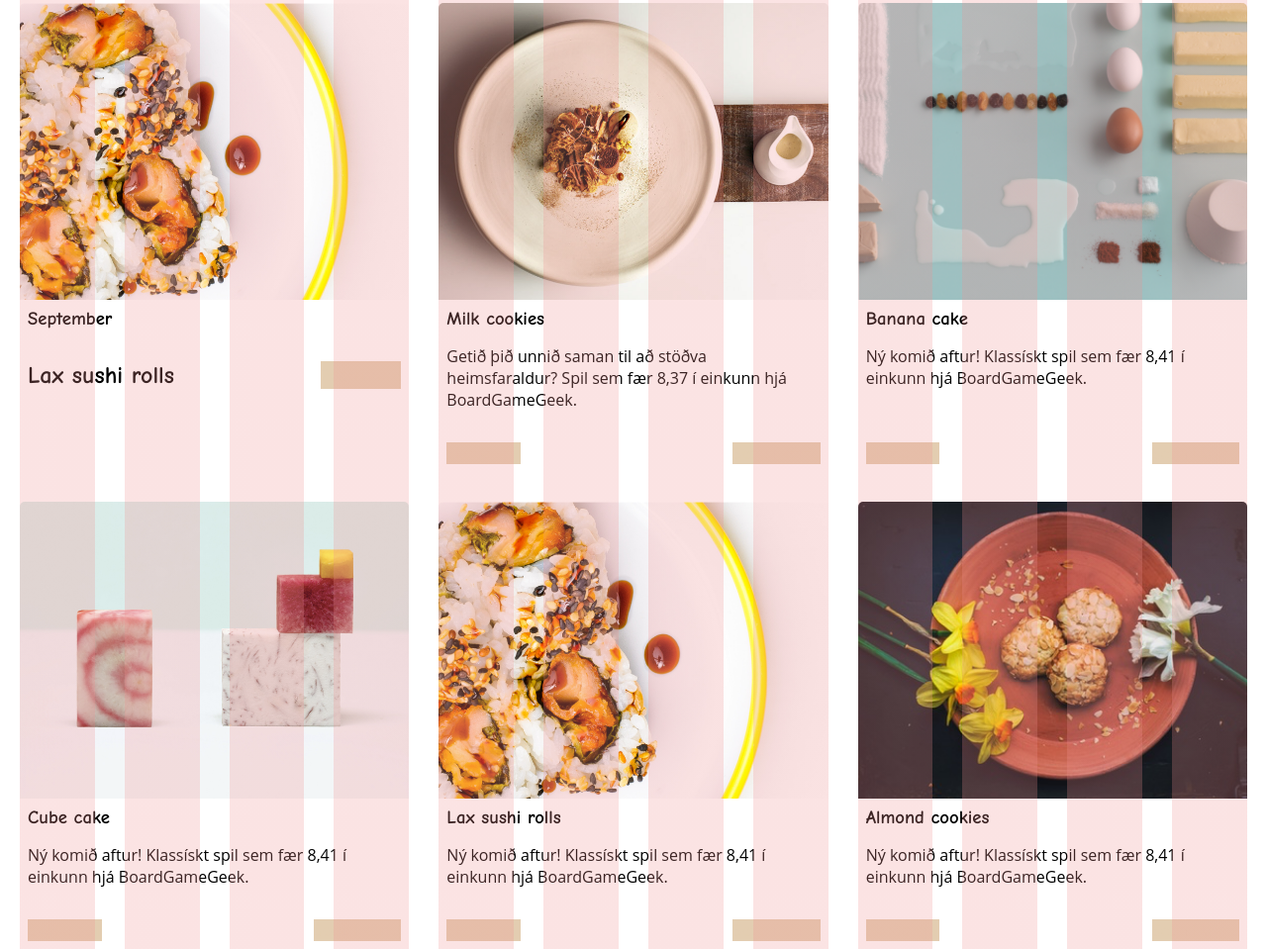
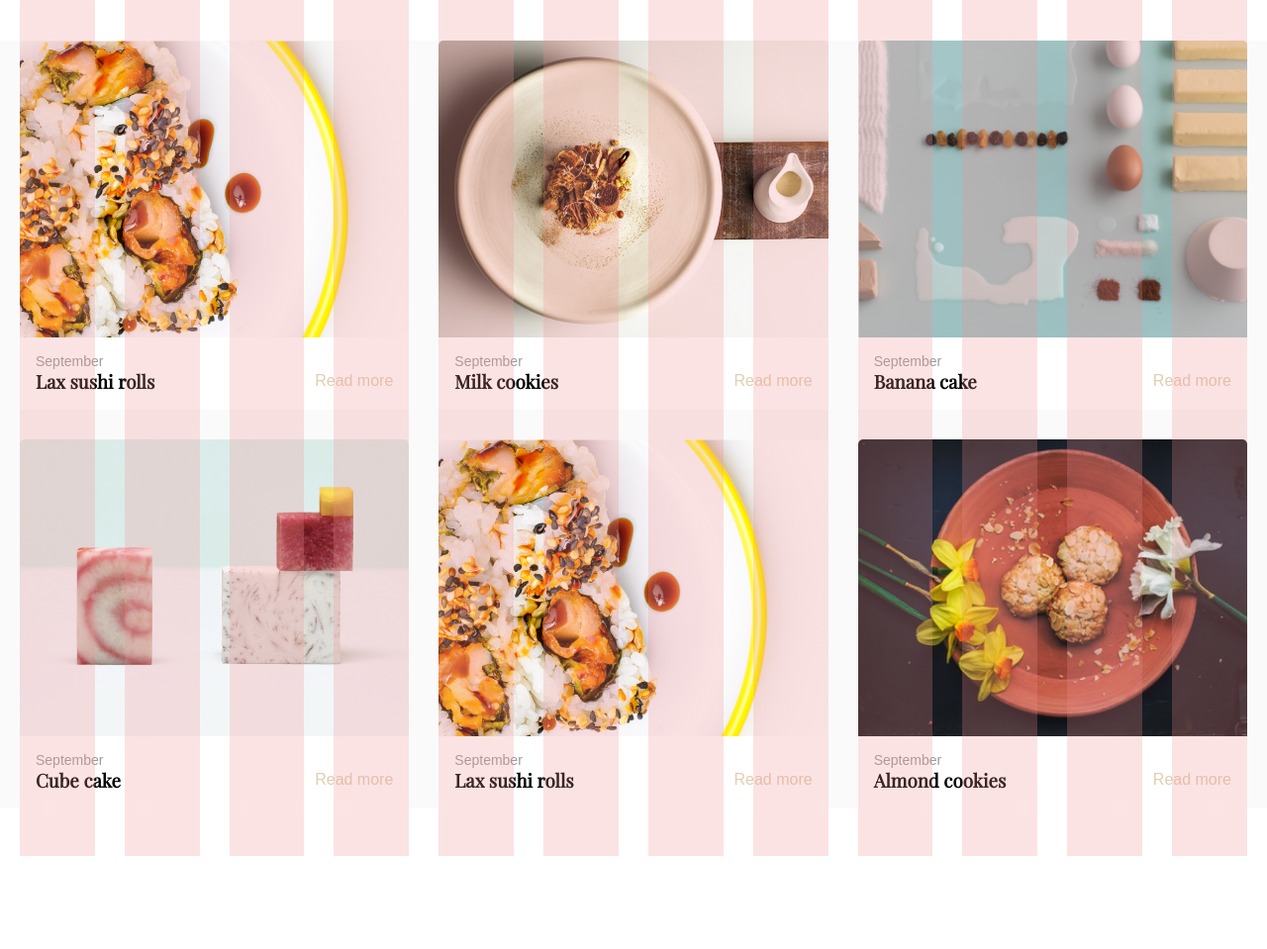
Before and after one commit to janusbirgisson/hopaverkefni-1, a website: page index.html in a window 1280 px wide. Shown: the part 758-1717 px from the top of the page at 99% size. After the commit the page ends 1623 px from the top, so only its background shows below. Drawn offline with Linux system fonts and the light colour scheme.

Commit message:
Cards updated and a functioning grid

```diff
--- a/index.html
+++ b/index.html
@@ -8,11 +8,8 @@
     <link rel="stylesheet" href="./grid.css" />
   </head>
   <body>
-
     <div class="wrapper">
-
       <nav class="wrapper-nav">
-
         <div class="navigation">
           <a href="index.html"
             ><img src="./images/Logotype.svg" alt="yum&yum logo."
@@ -27,7 +24,6 @@
           <a href="index.html" class="menu-icon"
             ><img src="./images/Burger-Menu-Icon.svg" alt="yum&yum logo."
           /></a>
-
         </div>
       </nav>
 
@@ -42,7 +38,6 @@
               pumpkin pie is often eaten during the fall and early winter.
             </p>
             <a href="./sidur/y.html" class="button">See more</a>
-
           </div>
           <div class="intro-img">
             <img src="./images/cake-header.png" alt="yum&yum logo." />
@@ -59,15 +54,17 @@
                 <div class="image">
                   <img
                     src="./images/lax-sushi-rolls.png"
-                    alt="Mynd af boxi spilsins Brass: Birmingham"
+                    alt="Picture of four sushi pieces of salmon sushi sesame seeds and sauce on top"
                   />
                 </div>
                 <div class="content">
-                  <h3 class="title">September</h3>
+                  <p class="card-text">September</p>
                   <div class="actions">
                     <!-- Rétt leið til að útbúa form, þó ekkert virki... -->
-                    <h2 class="title">Lax sushi rolls</h2>
-                    <a href="./sidur/spil.html" class="button">Read more</a>
+                    <h3 class="title">Lax sushi rolls</h3>
+                    <a href="./sidur/spil.html" class="text-button"
+                      >Read more</a
+                    >
                   </div>
                 </div>
               </section>
@@ -75,26 +72,18 @@
               <section class="card">
                 <div class="image">
                   <img
-                    class="image"
                     src="./images/milk-cookies.png"
-                    alt="Lax sushi rolls"
+                    alt="Picture of a exotic dessert on a plate with sauce on the side"
                   />
                 </div>
                 <div class="content">
+                  <p class="card-text">September</p>
+                  <div class="actions">
+                    <!-- Rétt leið til að útbúa form, þó ekkert virki... -->
                     <h3 class="title">Milk cookies</h3>
-                  <div class="text">
-                    <p>
-                      Getið þið unnið saman til að stöðva heimsfaraldur? Spil
-                      sem fær 8,37 í einkunn hjá BoardGameGeek.
-                    </p>
-                  </div>
-                  <div class="actions">
-                    <a href="./sidur/spil.html" class="button">Skoða spil</a>
-
-                    <form method="post" action=".">
-                      <input type="hidden" name="id" value="1" />
-                      <button class="button">Setja í körfu</button>
-                    </form>
+                    <a href="./sidur/spil.html" class="text-button"
+                      >Read more</a
+                    >
                   </div>
                 </div>
               </section>
@@ -103,25 +92,17 @@
                 <div class="image">
                   <img
                     src="./images/banana-cake.png"
-                    alt="Mynd af boxi spilsins Brass: Birmingham"
+                    alt="Picture of the ingredients in the banana cake recipe"
                   />
                 </div>
                 <div class="content">
+                  <p class="card-text">September</p>
+                  <div class="actions">
+                    <!-- Rétt leið til að útbúa form, þó ekkert virki... -->
                     <h3 class="title">Banana cake</h3>
-                  <div class="text">
-                    <p>
-                      Ný komið aftur! Klassískt spil sem fær 8,41 í einkunn hjá
-                      BoardGameGeek.
-                    </p>
-                  </div>
-                  <div class="actions">
-                    <a href="./sidur/spil.html" class="button">Skoða spil</a>
-
-                    <!-- Rétt leið til að útbúa form, þó ekkert virki... -->
-                    <form method="post" action=".">
-                      <input type="hidden" name="id" value="1" />
-                      <button class="button">Setja í körfu</button>
-                    </form>
+                    <a href="./sidur/spil.html" class="text-button"
+                      >Read more</a
+                    >
                   </div>
                 </div>
               </section>
@@ -130,25 +111,17 @@
                 <div class="image">
                   <img
                     src="./images/cube-cake.png"
-                    alt="Mynd af boxi spilsins Brass: Birmingham"
+                    alt="Picture of different sized cakes in the form of cubes"
                   />
                 </div>
                 <div class="content">
+                  <p class="card-text">September</p>
+                  <div class="actions">
+                    <!-- Rétt leið til að útbúa form, þó ekkert virki... -->
                     <h3 class="title">Cube cake</h3>
-                  <div class="text">
-                    <p>
-                      Ný komið aftur! Klassískt spil sem fær 8,41 í einkunn hjá
-                      BoardGameGeek.
-                    </p>
-                  </div>
-                  <div class="actions">
-                    <a href="./sidur/spil.html" class="button">Skoða spil</a>
-
-                    <!-- Rétt leið til að útbúa form, þó ekkert virki... -->
-                    <form method="post" action=".">
-                      <input type="hidden" name="id" value="1" />
-                      <button class="button">Setja í körfu</button>
-                    </form>
+                    <a href="./sidur/spil.html" class="text-button"
+                      >Read more</a
+                    >
                   </div>
                 </div>
               </section>
@@ -157,25 +130,17 @@
                 <div class="image">
                   <img
                     src="./images/lax-sushi-rolls.png"
-                    alt="Mynd af boxi spilsins Brass: Birmingham"
+                    alt="Picture of four sushi pieces of salmon sushi sesame seeds and sauce on top"
                   />
                 </div>
                 <div class="content">
+                  <p class="card-text">September</p>
+                  <div class="actions">
+                    <!-- Rétt leið til að útbúa form, þó ekkert virki... -->
                     <h3 class="title">Lax sushi rolls</h3>
-                  <div class="text">
-                    <p>
-                      Ný komið aftur! Klassískt spil sem fær 8,41 í einkunn hjá
-                      BoardGameGeek.
-                    </p>
-                  </div>
-                  <div class="actions">
-                    <a href="./sidur/spil.html" class="button">Skoða spil</a>
-
-                    <!-- Rétt leið til að útbúa form, þó ekkert virki... -->
-                    <form method="post" action=".">
-                      <input type="hidden" name="id" value="1" />
-                      <button class="button">Setja í körfu</button>
-                    </form>
+                    <a href="./sidur/spil.html" class="text-button"
+                      >Read more</a
+                    >
                   </div>
                 </div>
               </section>
@@ -184,25 +149,17 @@
                 <div class="image">
                   <img
                     src="./images/almond-cookies.png"
-                    alt="Mynd af boxi spilsins Brass: Birmingham"
+                    alt="Piture of 3 cookies on a red plate with almond flakes sprinkled over and flowers laying on the plate"
                   />
                 </div>
                 <div class="content">
+                  <p class="card-text">September</p>
+                  <div class="actions">
+                    <!-- Rétt leið til að útbúa form, þó ekkert virki... -->
                     <h3 class="title">Almond cookies</h3>
-                  <div class="text">
-                    <p>
-                      Ný komið aftur! Klassískt spil sem fær 8,41 í einkunn hjá
-                      BoardGameGeek.
-                    </p>
-                  </div>
-                  <div class="actions">
-                    <a href="./sidur/spil.html" class="button">Skoða spil</a>
-
-                    <!-- Rétt leið til að útbúa form, þó ekkert virki... -->
-                    <form method="post" action=".">
-                      <input type="hidden" name="id" value="1" />
-                      <button class="button">Setja í körfu</button>
-                    </form>
+                    <a href="./sidur/spil.html" class="text-button"
+                      >Read more</a
+                    >
                   </div>
                 </div>
               </section>
--- a/styles/base.scss
+++ b/styles/base.scss
@@ -22,6 +22,7 @@ html {
 }
 
 /*** Allt meginmál notar open sans ***/
+p,
 html,
 input,
 select,
--- a/styles/card.scss
+++ b/styles/card.scss
@@ -31,8 +31,7 @@
   display: flex;
   flex-direction: column;
   background-color: var(--color-white);
-  gap: var(--spacing);
-  padding: calc(var(--spacing) / 2);
+  padding: var(--spacing);
 
   border-top: 0;
 }
@@ -59,5 +58,5 @@
   display: flex;
   justify-content: space-between;
   gap: var(--spacing);
-  margin-top: var(--spacing);
+  vertical-align: middle;
 }
--- a/styles/cards.scss
+++ b/styles/cards.scss
@@ -15,8 +15,10 @@
 
 .cards > .content {
   display: grid;
-  grid-template-columns: repeat(12, 1fr); /* Maintain 12-column grid */
-  gap: var(--gutter);
+  grid-template-rows: auto;
+  gap: var(--vertical-space);
+  justify-items: center;
+  width: 100%;
 }
 
 @media (width >= 700px) {
--- a/styles/config.scss
+++ b/styles/config.scss
@@ -3,7 +3,6 @@
 :root {
   --font-size-base: 16px;
   --font-size-headings: 1.5rem;
-
 
   /* Grunn bilið okkar er 1rem == 16px */
   --spacing: 1rem;
@@ -43,12 +42,13 @@
   /* Litir */
 
   /** Litir með nafni **/
-  --color-grey: #FAFAFA;
-  --color-brown: #E3CDB1;
-  --color-white: #FFFFFF;
+  --color-grey: #fafafa;
+  --color-brown: #e3cdb1;
+  --color-white: #ffffff;
   --color-black: #000;
-  --color-beige: #F7F1EB;
-  --color-light-gray: #5E5B69;
+  --color-beige: #f7f1eb;
+  --color-light-gray: #5e5b69;
+  --color-text-gray: #9b9b9b;
 
   /** Litir með notkun **/
   --color-background-primary: var(--color-white);
--- a/styles/fonts.scss
+++ b/styles/fonts.scss
@@ -1,8 +1,13 @@
 /*** Leturgerðir sem við sækjum úr fonts/ möppu ***/
 @font-face {
-    font-family: PlayfairDisplay-Regular;
-    font-style: normal;
-    font-weight: 400;
-    font-display: swap;
-    src: url('./fonts/PlayfairDisplay-Regular.ttf') format('woff2');
-  }
+  font-family: PlayfairDisplay-Regular;
+  font-style: normal;
+  font-weight: 400;
+  font-display: swap;
+  src: url("./fonts/PlayfairDisplay-Regular.ttf") format("woff2");
+}
+
+.card-text {
+  font-size: 14px;
+  color: var(--color-text-gray);
+}
--- a/styles/main-button.scss
+++ b/styles/main-button.scss
@@ -1,7 +1,7 @@
 .button {
   display: inline-flex;
   align-items: center;
-    font-family:  var( --font-family-base);
+  font-family: var(--font-family-base);
   justify-content: center;
   border: var(--border-button);
   border-width: var(--border-width);
@@ -10,17 +10,30 @@
   color: var(--color-brown);
   font-size: 1rem;
   text-decoration: none;
-    background: linear-gradient(90deg, var(--color-background-secondary) 50%, var(--color-brown) 50%);
+  background: linear-gradient(
+    90deg,
+    var(--color-background-secondary) 50%,
+    var(--color-brown) 50%
+  );
   background-size: 200% 50%;
   background-position: 0 0;
-    transition: background-position var(--transition-time-short) var(--transition-timing-function),
+  transition: background-position var(--transition-time-short)
+      var(--transition-timing-function),
     color var(--transition-time-short) var(--transition-timing-function),
     border-color var(--transition-time-short) var(--transition-timing-function);
-
-
 }
 
 .button:hover {
   background-position: -100% 0;
   color: var(--color-white);
 }
+
+.text-button {
+  display: inline-flex;
+  align-items: center;
+  font-family: var(--font-family-base);
+  justify-content: center;
+  color: var(--color-brown);
+  font-size: 1rem;
+  text-decoration: none;
+}
--- a/styles/wrapper.scss
+++ b/styles/wrapper.scss
@@ -11,12 +11,32 @@
 }
 
 .wrapper .wrapper-content {
+  display: flex;
+  justify-content: center;
+  align-items: center;
+  width: 100%;
+  background-color: var(--color-background-secondary);
+  margin-bottom: 6cqh;
+}
+
+@media (width >= 800px) {
+  .wrapper .wrapper-content {
+    display: flex;
+    justify-content: center;
+    align-items: center;
+    width: 100%;
+    background-color: var(--color-background-secondary);
+    margin-bottom: 6cqh;
+  }
+}
+
+.wrapper .wrapper-main {
   width: var(--width-offset);
   max-width: var(--max-width);
 }
 
 @media (width >= 800px) {
-  .wrapper .wrapper-content {
+  .wrapper .wrapper-main {
     display: grid;
     gap: var(--gutter);
   }
```
Also changed, not shown: styles.css, 1 other file. Lines whose indentation alone changed are shown as unchanged.
